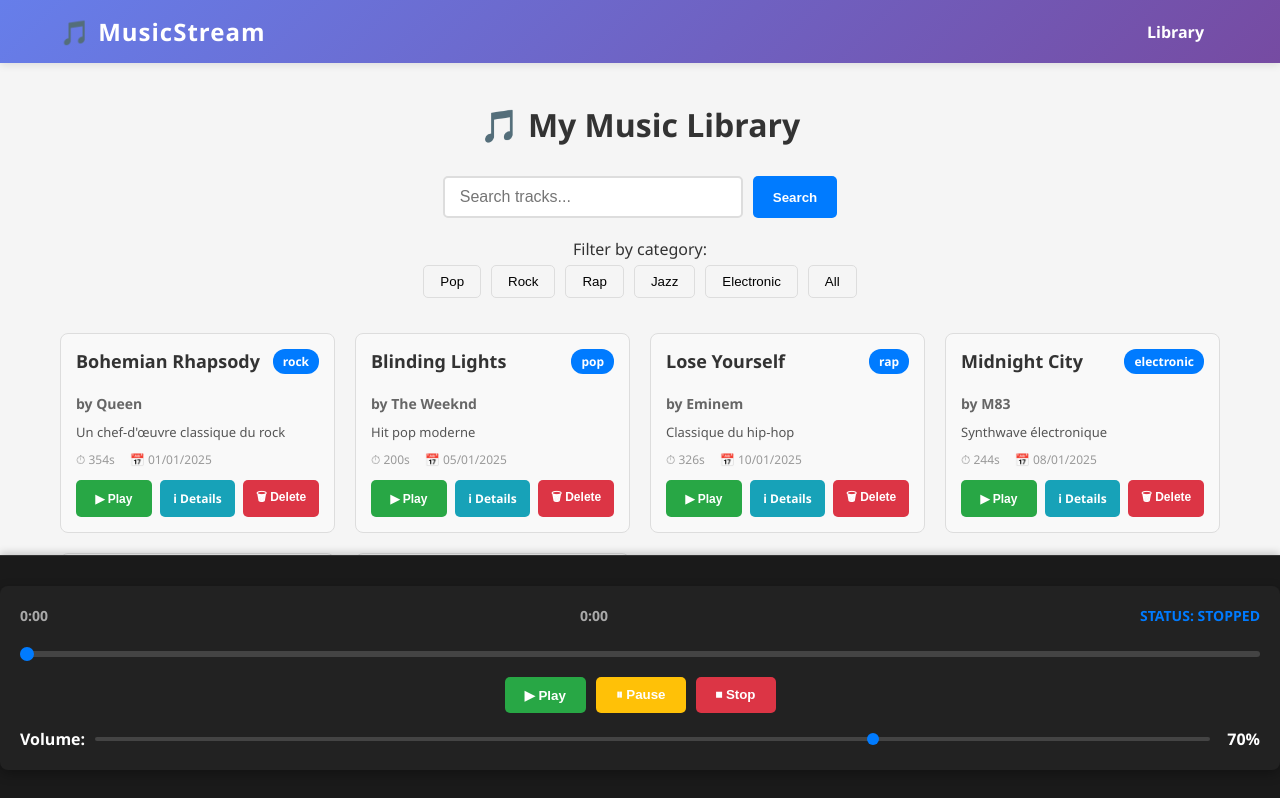
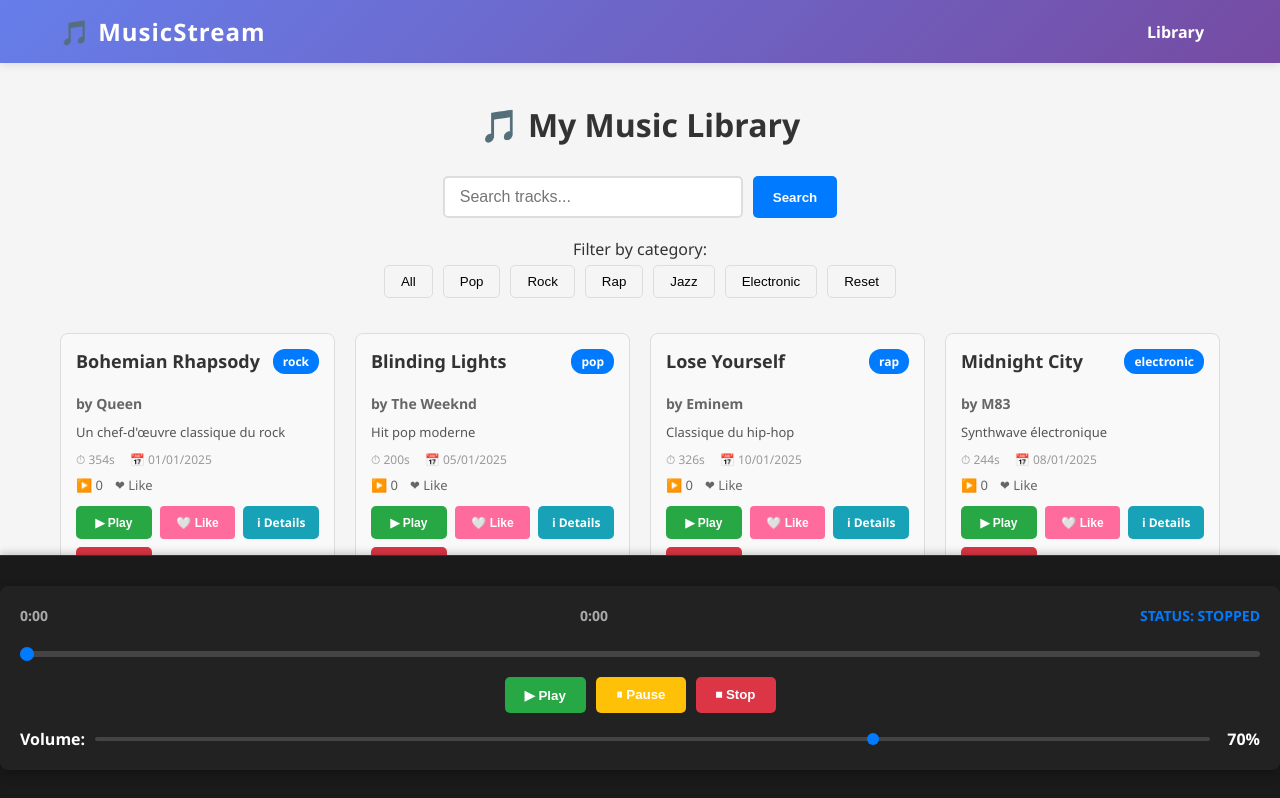
Before and after one commit to ManaR-Rch/SpotiStream, an Angular app: page /library in a window 1280 px wide. Shown: the top 798 px of the page. Built offline with nearby package versions, Linux system fonts and the light colour scheme.

Commit message:
feat: complete track card and library templates with like/unlike and stats UI

```diff
--- a/src/app/components/track-card.component.html
+++ b/src/app/components/track-card.component.html
@@ -12,10 +12,27 @@
       <span class="duration">⏱ {{ track.duration }}s</span>
       <span class="added-date">📅 {{ formatDate(track.addedDate) }}</span>
     </div>
+
+    <!-- Statistiques -->
+    <div class="track-stats">
+      <div class="stat">
+        <span>▶️ {{ track.plays || 0 }}</span>
+      </div>
+      <div class="stat">
+        <span [class.liked]="track.liked">❤ {{ track.liked ? 'Liked' : 'Like' }}</span>
+      </div>
+    </div>
   </div>
 
   <div class="card-actions">
     <button (click)="onPlay()" class="btn btn-play">▶ Play</button>
+    <button
+      (click)="toggleLike()"
+      class="btn btn-like"
+      [class.liked]="track.liked"
+    >
+      {{ track.liked ? '❤ Unlike' : '🤍 Like' }}
+    </button>
     <a [routerLink]="['/track', track.id]" class="btn btn-info">ℹ Details</a>
     <button (click)="onDelete()" class="btn btn-delete">🗑 Delete</button>
   </div>
--- a/src/app/pages/library.component.html
+++ b/src/app/pages/library.component.html
@@ -16,12 +16,43 @@
   <!-- Section des filtres -->
   <div class="filter-section">
     <p>Filter by category:</p>
-    <button (click)="filterByCategory('pop')">Pop</button>
-    <button (click)="filterByCategory('rock')">Rock</button>
-    <button (click)="filterByCategory('rap')">Rap</button>
-    <button (click)="filterByCategory('jazz')">Jazz</button>
-    <button (click)="filterByCategory('electronic')">Electronic</button>
-    <button (click)="filterByCategory('other')">All</button>
+    <button
+      (click)="filterByCategory('all')"
+      [class.active]="selectedCategory === 'all'"
+    >
+      All
+    </button>
+    <button
+      (click)="filterByCategory('pop')"
+      [class.active]="selectedCategory === 'pop'"
+    >
+      Pop
+    </button>
+    <button
+      (click)="filterByCategory('rock')"
+      [class.active]="selectedCategory === 'rock'"
+    >
+      Rock
+    </button>
+    <button
+      (click)="filterByCategory('rap')"
+      [class.active]="selectedCategory === 'rap'"
+    >
+      Rap
+    </button>
+    <button
+      (click)="filterByCategory('jazz')"
+      [class.active]="selectedCategory === 'jazz'"
+    >
+      Jazz
+    </button>
+    <button
+      (click)="filterByCategory('electronic')"
+      [class.active]="selectedCategory === 'electronic'"
+    >
+      Electronic
+    </button>
+    <button (click)="resetFilters()" class="reset-btn">Reset</button>
   </div>
 
   <!-- Liste des tracks avec cards -->
@@ -32,6 +63,8 @@
         [track]="track"
         (play)="onPlayTrack($event)"
         (delete)="onDeleteTrack($event)"
+        (like)="onLikeTrack($event)"
+        (unlike)="onUnlikeTrack($event)"
       ></app-track-card>
     </div>
     <div *ngIf="tracks.length === 0" class="no-tracks">
```
